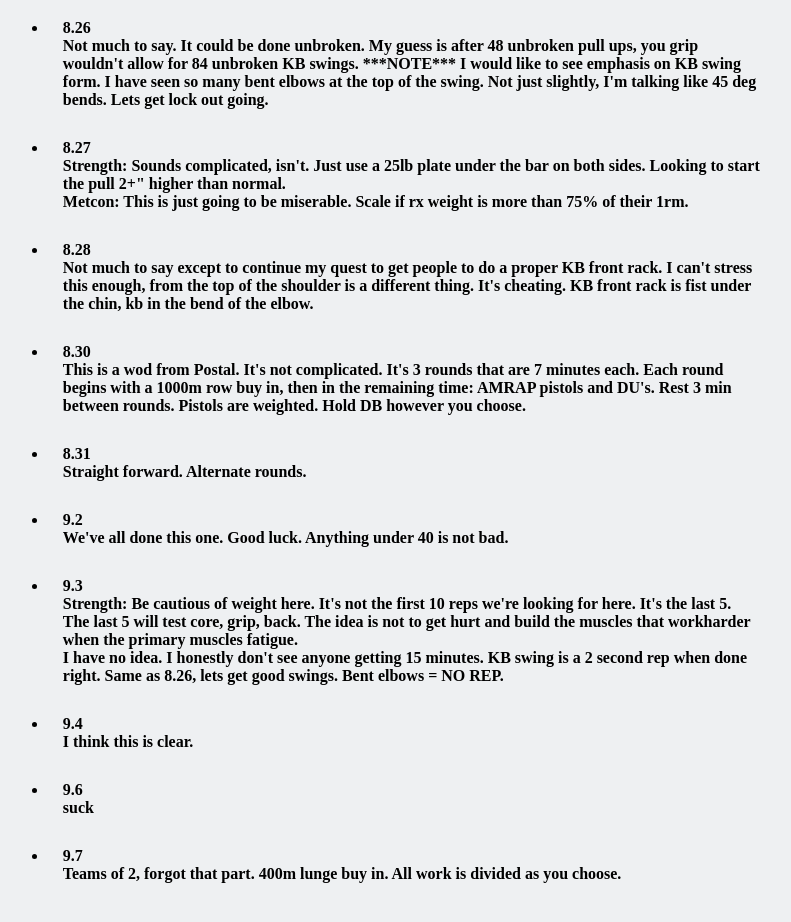
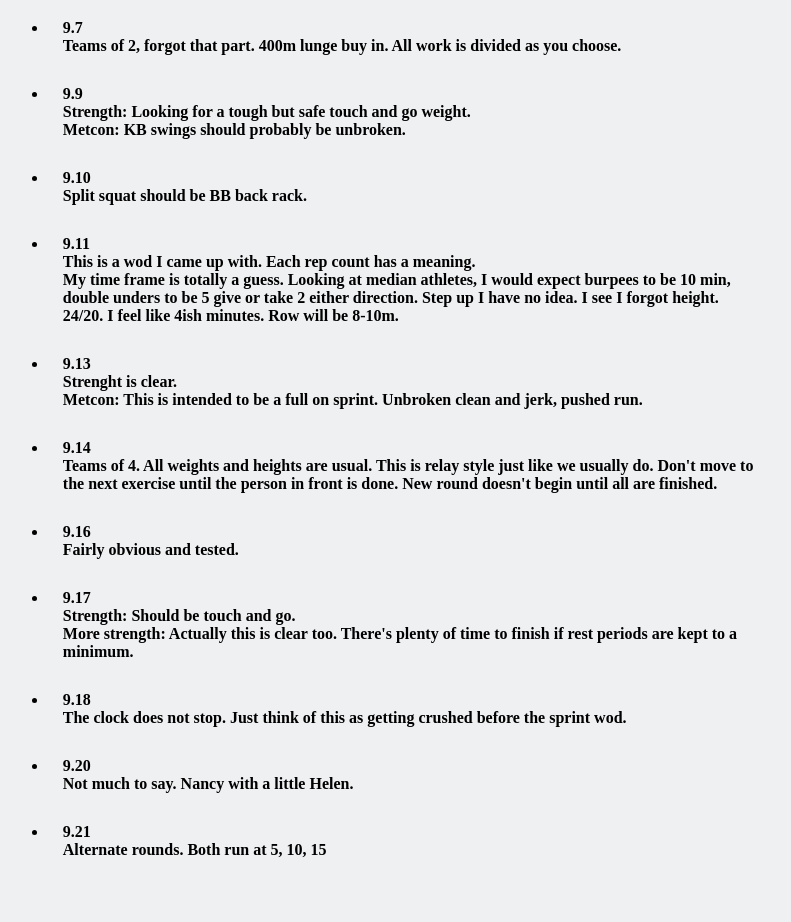
Before and after one commit to Jereme2147/7seals, a plain HTML site: page index.html in a window 1280 px wide. Shown: the part 899-1821 px from the top of the page, without its empty margins (412-1203 px from the left). After the commit the page ends 1797 px from the top, so only its background shows below. Drawn offline with nearby package versions, Linux system fonts and the light colour scheme.

Commit message:
normal update

```diff
--- a/index.html
+++ b/index.html
@@ -54,29 +54,25 @@
             <div id="workout">
                 <!-- js enters the workout screen shot here -->
                 <ul>
-                    <li>8.26<br>Not much to say.  It could be done unbroken. My guess is after 48 unbroken pull ups, you grip
-                    wouldn't allow for 84 unbroken KB swings.  ***NOTE*** I would like to see emphasis on KB swing form.  I have
-                    seen so many bent elbows at the top of the swing. Not just slightly, I'm talking like 45 deg bends. Lets get
-                    lock out going.</li>
-                    <li>8.27<br>Strength: Sounds complicated, isn't.  Just use a 25lb plate under the bar on both sides.  Looking to
-                    start the pull 2+" higher than normal.<br>Metcon: This is just going to be miserable. Scale if rx weight is more
-                    than 75% of their 1rm. </li>
-                    <li>8.28<br>Not much to say except to continue my quest to get people to do a proper KB front rack. I can't stress
-                    this enough, from the top of the shoulder is a different thing.  It's cheating. KB front rack is fist under the chin, kb
-                    in the bend of the elbow.</li>
-                    <li>8.30<br>This is a wod from Postal. It's not complicated.  It's 3 rounds that are 7 minutes each.  Each round begins
-                    with a 1000m row buy in, then in the remaining time: AMRAP pistols and DU's. Rest 3 min between rounds. Pistols are
-                    weighted.  Hold DB however you choose.</li>
-                    <li>8.31<br>Straight forward.  Alternate rounds.</li>
-                    <li>9.2<br>We've all done this one. Good luck. Anything under 40 is not bad.</li>
-                    <li>9.3<br>Strength: Be cautious of weight here.  It's not the first 10 reps we're looking for here.  It's the last 5.
-                    The last 5 will test core, grip, back.  The idea is not to get hurt and build the muscles that workharder when the primary
-                    muscles fatigue.<br>
-                    I have no idea. I honestly don't see anyone getting 15 minutes.  KB swing is a 2 second rep when done right. Same as 8.26,
-                    lets get good swings.  Bent elbows = NO REP.</li>
-                    <li>9.4<br>I think this is clear.</li>
-                    <li>9.6<br>suck</li>
                     <li>9.7<br>Teams of 2, forgot that part.  400m lunge buy in.  All work is divided as you choose.</li>
+                    <li>9.9<br>Strength: Looking for a tough but safe touch and go weight.<br>
+                    Metcon: KB swings should probably be unbroken.</li>
+                    <li>9.10<br>Split squat should be BB back rack. </li>
+                    <li>9.11<br>This is a wod I came up with. Each rep count has a meaning.
+                        <br>My time frame is totally a guess.  Looking at median athletes, I would expect burpees
+                        to be 10 min, double unders to be 5 give or take 2 either direction.  Step up I have no idea.
+                        I see I forgot height. 24/20. I feel like 4ish minutes.  Row will be 8-10m.</li>
+                    <li>9.13<br>Strenght is clear. <br>Metcon: This is intended to be a full on sprint.
+                        Unbroken clean and jerk, pushed run.</li>
+                    <li>9.14<br>Teams of 4.  All weights and heights are usual.  This is relay style just like we usually do.
+                        Don't move to the next exercise until the person in front is done. New round doesn't begin until all
+                        are finished. </li>
+                    <li>9.16<br>Fairly obvious and tested. </li>
+                    <li>9.17<br>Strength: Should be touch and go. <br>More strength: Actually this is clear too.  There's plenty
+                     of time to finish if rest periods are kept to a minimum.</li>
+                    <li>9.18<br>The clock does not stop.  Just think of this as getting crushed before the sprint wod. </li>
+                    <li>9.20<br>Not much to say. Nancy with a little Helen. </li>
+                    <li>9.21<br>Alternate rounds. Both run at 5, 10, 15</li>
                 </ul>
             </div>
             <!-- <div id="buttonDiv"><button id="aboutToggle">About</button></div> -->
```
Also changed, not shown: week7.png (added), week8.png (added).
